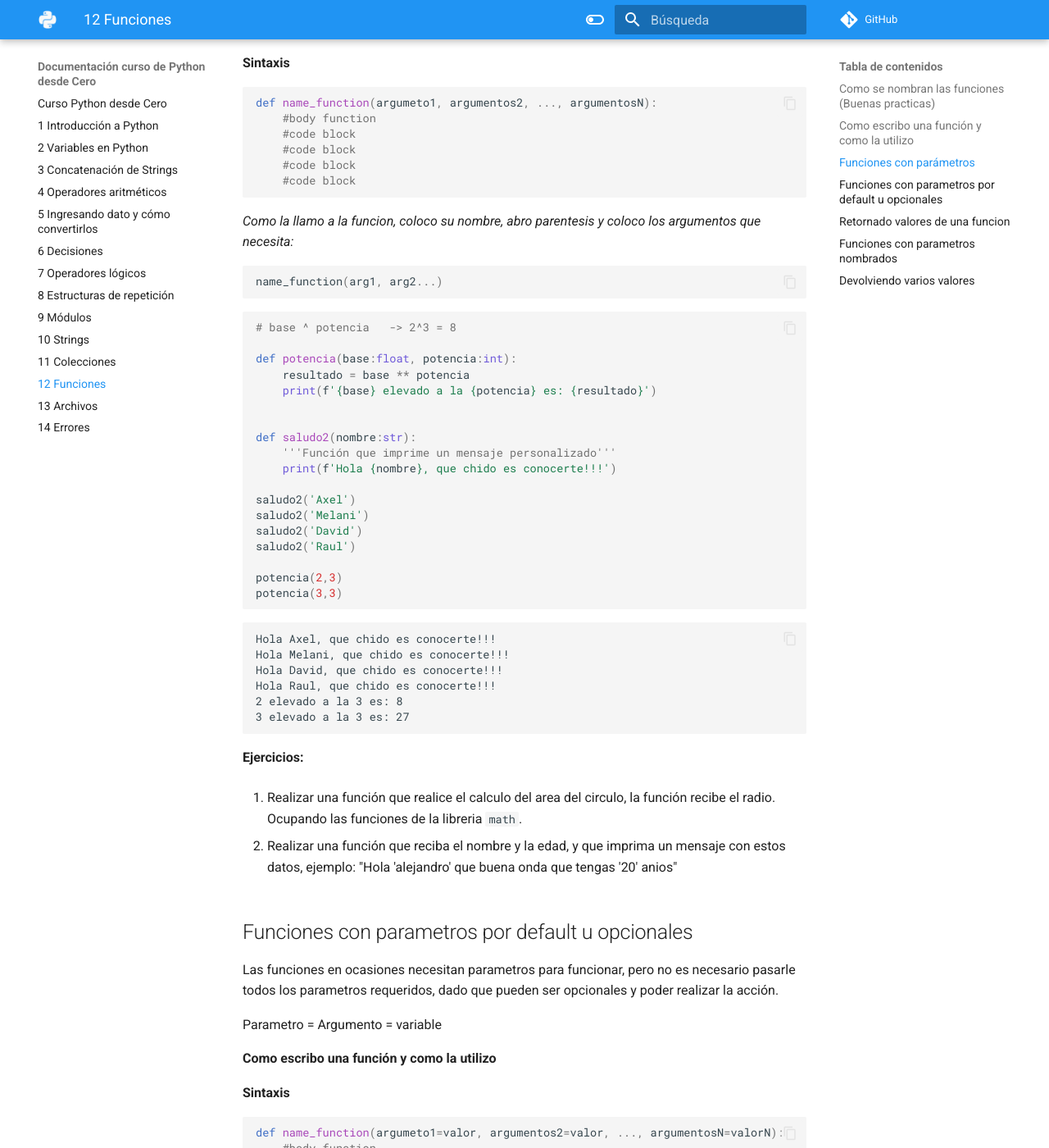
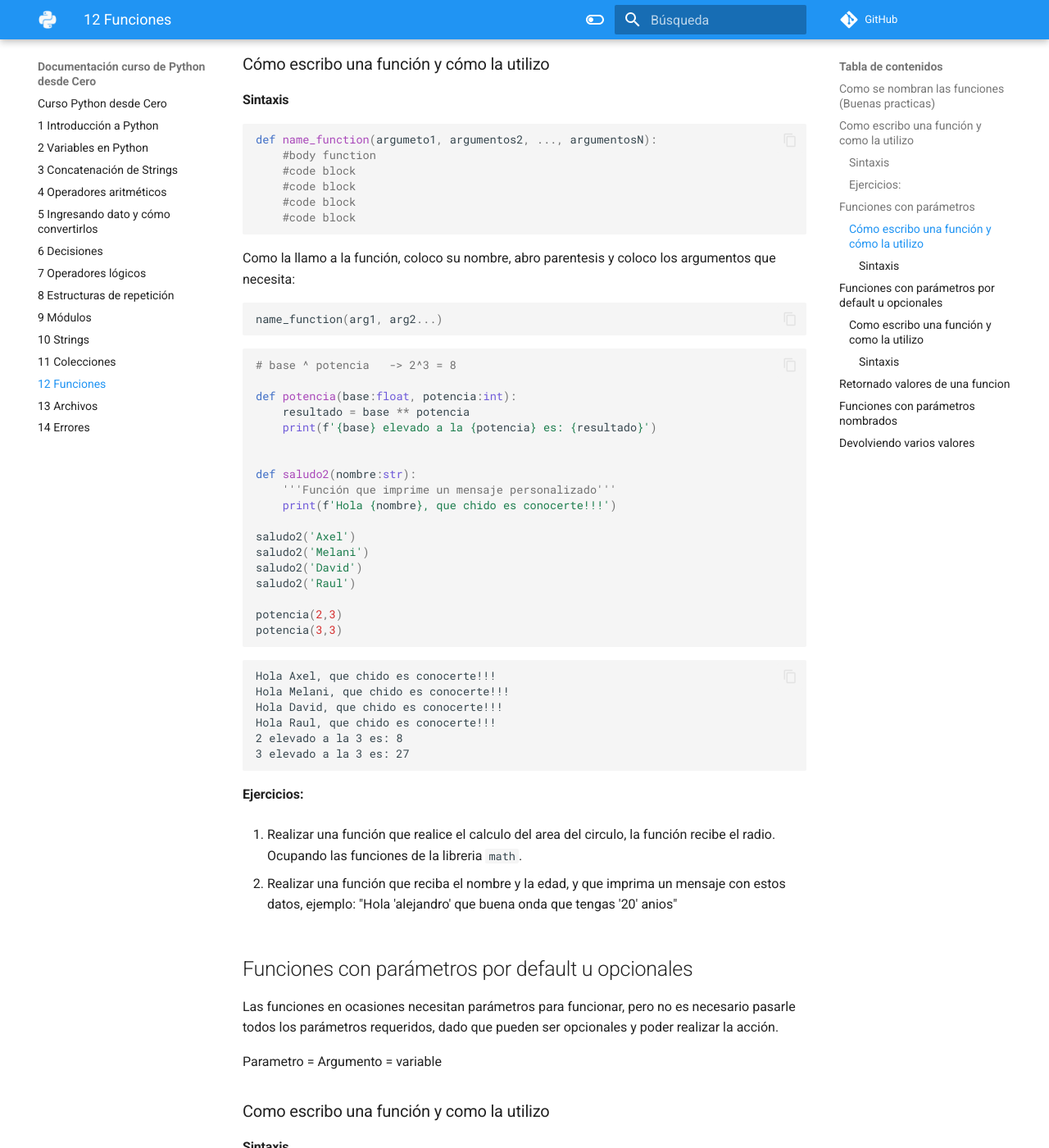
Before and after one commit to jalmx/curso_python, an MkDocs documentation site: the page built from docs/12_Funciones.md, in a window 1280 px wide and 1400 px high, scrolled down 1656 px. Shown: the whole window at 82% size. Built offline with MkDocs 1.6.1 and Material for MkDocs 9.7.7, drawn with Linux system fonts in a browser that asks for light colours; comment, search, counter and statistics services are not loaded; some of the changed text lies outside the part shown.

Commit message:
fix: orthogr

````diff
--- a/docs/12_Funciones.md
+++ b/docs/12_Funciones.md
@@ -16,7 +16,7 @@
 
 ## Como escribo una función y como la utilizo
 
-**Sintaxis**
+### Sintaxis
 
 ```python
 def name_function():
@@ -27,7 +27,7 @@
     #code block
 ```
 
-Como la llamo a la función:
+Cómo la llamo a la función:
 
 ```python
 name_function()
@@ -50,10 +50,12 @@
 elevar_cuadrado()
 ```
 
+```text
     Hola a todos!!! xD
     4
+```
 
-**Ejercicios:**
+### Ejercicios:
 
 1. Realizar una función que en su cuerpo realice la suma de dos números (estos están dados por ustedes), e imprimir el resultado, es decir, cuando se invoque
 
@@ -65,9 +67,9 @@
 
 Parámetro = Argumento = variable
 
-**Como escribo una función y como la utilizo**
+### Cómo escribo una función y cómo la utilizo
 
-**Sintaxis**
+#### Sintaxis
 
 ```python
 def name_function(argumeto1, argumentos2, ..., argumentosN):
@@ -78,7 +80,7 @@
     #code block
 ```
 
-*Como la llamo a la funcion, coloco su nombre, abro parentesis y coloco los argumentos que necesita:*
+Como la llamo a la función, coloco su nombre, abro parentesis y coloco los argumentos que necesita:
 
 ```python
 name_function(arg1, arg2...)
@@ -106,12 +108,14 @@
 
 ```
 
-    Hola Axel, que chido es conocerte!!!
-    Hola Melani, que chido es conocerte!!!
-    Hola David, que chido es conocerte!!!
-    Hola Raul, que chido es conocerte!!!
-    2 elevado a la 3 es: 8
-    3 elevado a la 3 es: 27
+```text
+Hola Axel, que chido es conocerte!!!
+Hola Melani, que chido es conocerte!!!
+Hola David, que chido es conocerte!!!
+Hola Raul, que chido es conocerte!!!
+2 elevado a la 3 es: 8
+3 elevado a la 3 es: 27
+```
 
 **Ejercicios:**
 
@@ -119,15 +123,15 @@
 
 2. Realizar una función que reciba el nombre y la edad, y que imprima un mensaje con estos datos, ejemplo: "Hola 'alejandro'  que buena onda que tengas '20' anios"
 
-## Funciones con parametros por default u opcionales
+## Funciones con parámetros por default u opcionales
 
-Las funciones en ocasiones necesitan parametros para funcionar, pero no es necesario pasarle todos los parametros requeridos, dado que pueden ser opcionales y poder realizar la acción.
+Las funciones en ocasiones necesitan parámetros para funcionar, pero no es necesario pasarle todos los parámetros requeridos, dado que pueden ser opcionales y poder realizar la acción.
 
 Parametro = Argumento = variable
 
-**Como escribo una función y como la utilizo**
+### Como escribo una función y como la utilizo
 
-**Sintaxis**
+#### Sintaxis
 
 ```python
 def name_function(argumeto1=valor, argumentos2=valor, ..., argumentosN=valorN):
@@ -171,21 +175,23 @@
 imprimir_0_10(1)
 ```
 
-    Hola Desconocido, que chido es conocerte!!!
-    Hola Ricardo, que chido es conocerte!!!
-    1
-    9
-    27
-    81
-    --------------------
-    0
-    1
-    --------------------
+```text
+Hola Desconocido, que chido es conocerte!!!
+Hola Ricardo, que chido es conocerte!!!
+1
+9
+27
+81
+--------------------
+0
+1
+--------------------
+```
 
 **Ejercicios:**
 
 1. Crear una función que reciba la edad, pero la edad es opcion, por default que tenga el valor de 15, y que mande a imprimir si es menor o mayor de edad, pero si es 15, que imprima también, la frase "Creo que no me pasaste la edad, tramposo!"
-2. Crear una función que calcule el area de cuadrados y rectangulos, la función recibe 2 parametros, la base y la altura, pero cuando es cuadrado solo recibe uno, por lo tanto, el segundo parametros es opcional, el segundo parametros por default es 0.
+2. Crear una función que calcule el area de cuadrados y rectangulos, la función recibe 2 parámetros, la base y la altura, pero cuando es cuadrado solo recibe uno, por lo tanto, el segundo parámetros es opcional, el segundo parámetros por default es 0.
 
 ## Retornado valores de una funcion
 
@@ -282,11 +288,11 @@
     - i = corriente(10, 1000)
     - r = voltaje(10, 5)
 
-## Funciones con parametros nombrados
+## Funciones con parámetros nombrados
 
 Normalmente pasamos argumentos a las funciones con un orden orden establecido, y el orden que le coloco el programador, pero hay una forma de poder los argumentos en un orden cual sea, pero se debe especificar que argumento es.
 
-*Nota: Los parametros nombrados y también con valores por default van al final se colocan al final*
+*Nota: Los parámetros nombrados y también con valores por default van al final se colocan al final*
 
 Como escribo una función y como la utilizo.
 
````
Also changed, not shown: docs/05_ingresando_dato_y_como_convertirlos.md (+2 -2 lines), docs/10_strings.md (+1 -1 lines), docs/11_Colecciones.md (+1 -1 lines), docs/13_Archivos.md (+1 -1 lines).
